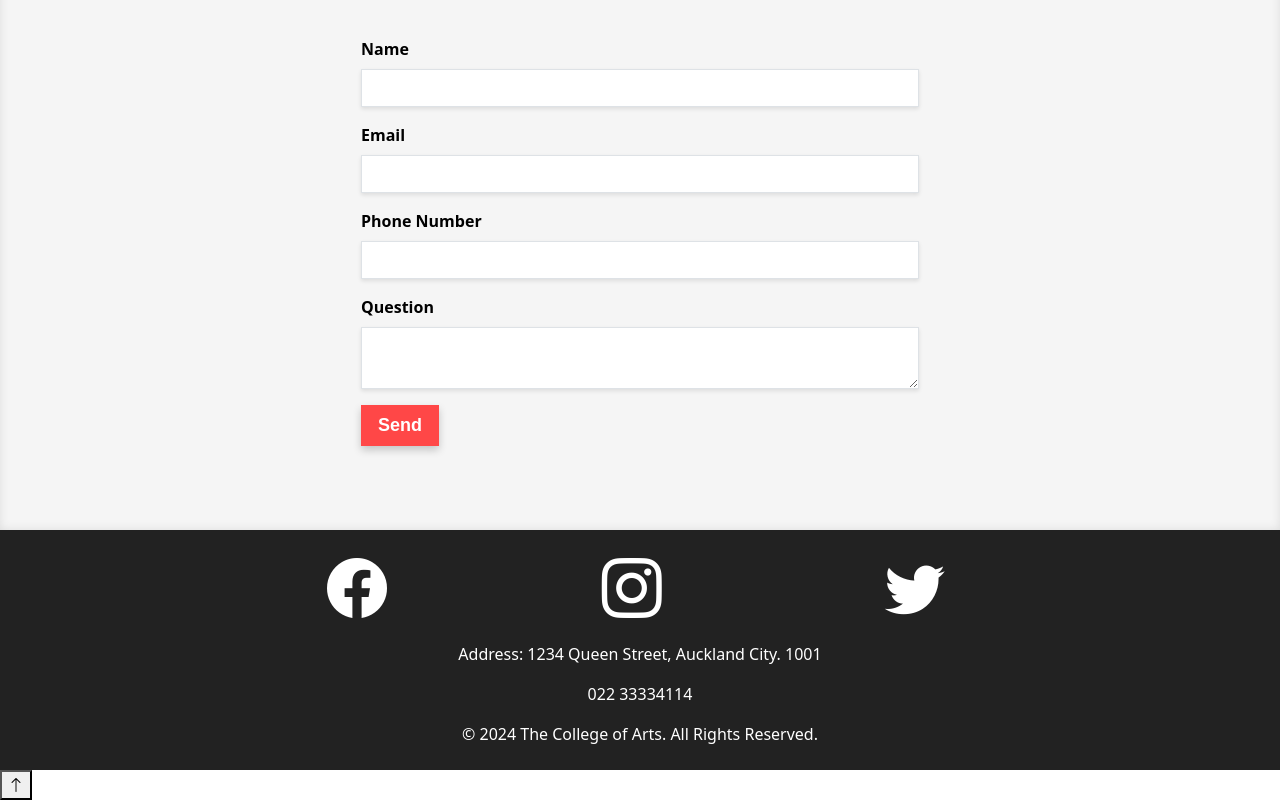
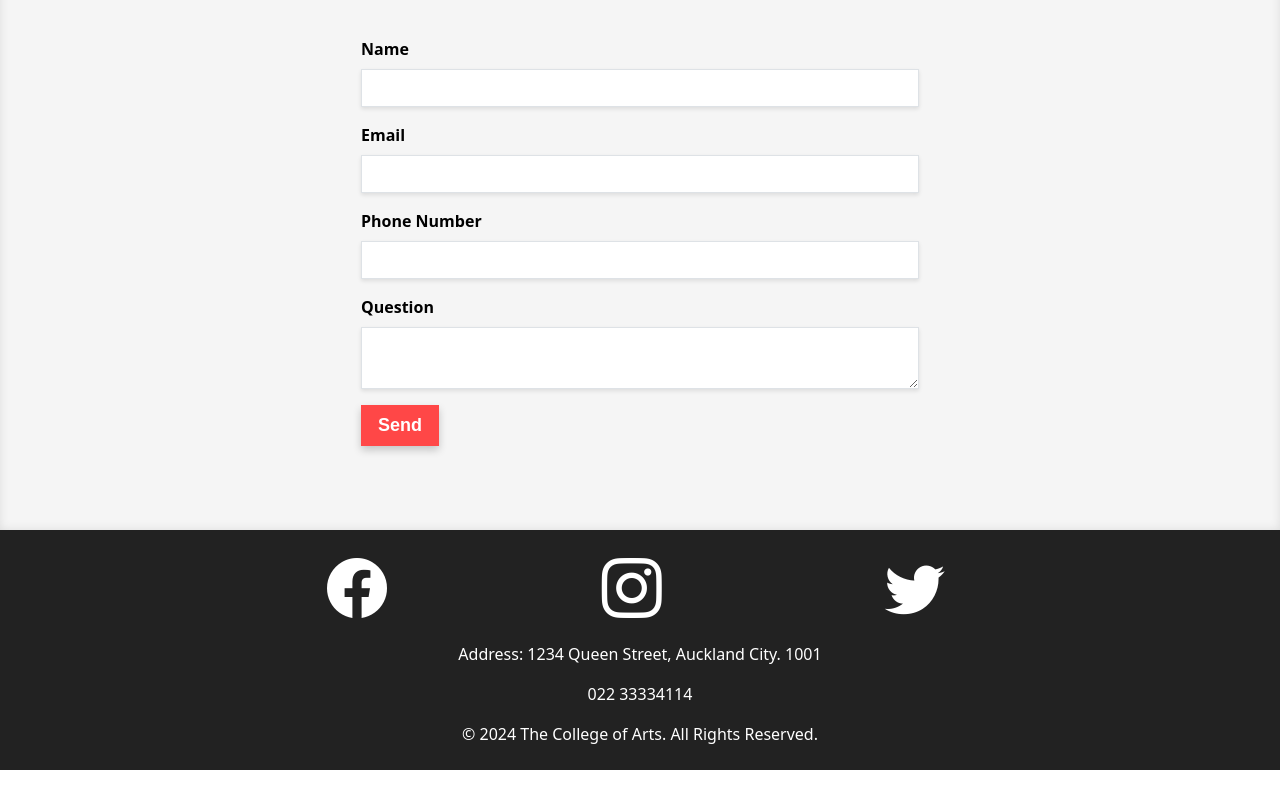
Before and after one commit to RileyMcintyre/Group, a plain HTML site: page contact.html in a window 1280 px wide. Shown: the part 359-1159 px from the top of the page. After the commit the page ends 1129 px from the top, so only its background shows below. Drawn offline with nearby package versions, Linux system fonts and the light colour scheme; a web font is replaced by a local one.

Commit message:
Update contact.html

```diff
--- a/contact.html
+++ b/contact.html
@@ -242,10 +242,7 @@
           </div>
     </footer>
 
-    <!-- Scroll to Top Button -->
-    <button class="scroll-to-top" onclick="window.scrollTo({top: 0, behavior: 'smooth'})">
-        <i class="bi bi-arrow-up"></i>
-    </button>
+
 
     <!-- Bootstrap JS -->
     <script src="https://cdn.jsdelivr.net/npm/bootstrap@5.3.2/dist/js/bootstrap.bundle.min.js"></script>
```
